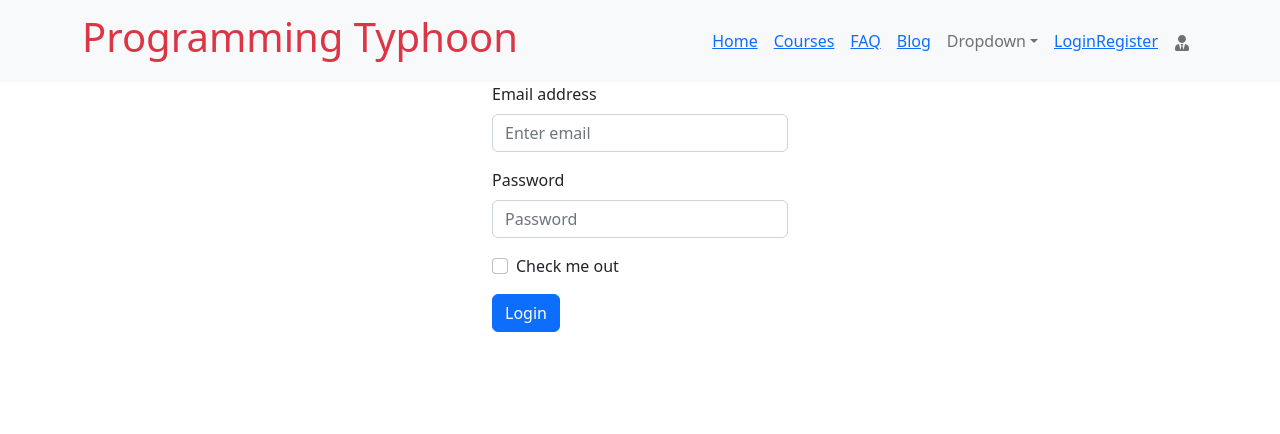
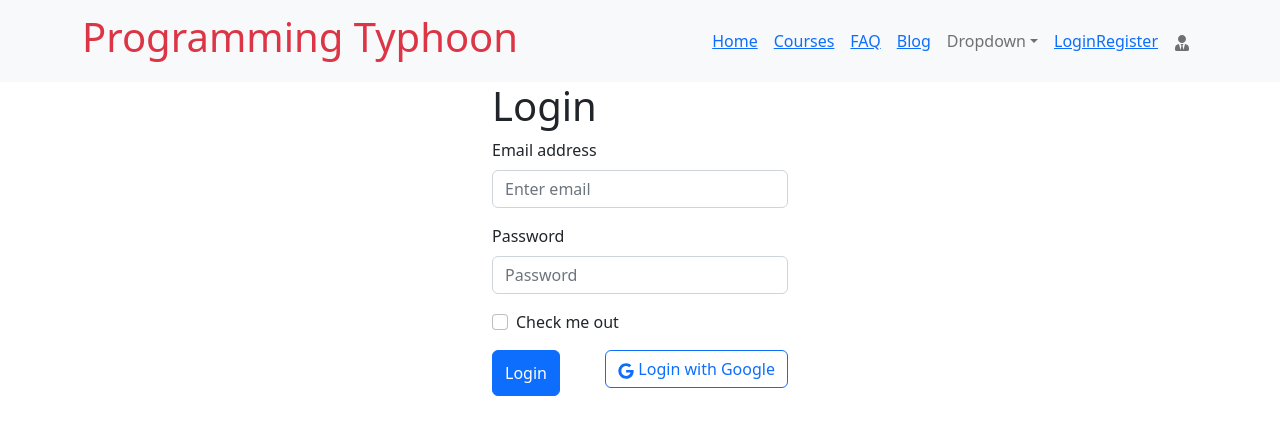
Before and after one commit to Abrahon/my-online-course-clients-repo, a React (Create React App) app: page /login in a window 1280 px wide. Shown: the top 434 px of the page. Built offline with nearby package versions, Linux system fonts and the light colour scheme; no server answers.

Commit message:
added google signIn

```diff
--- a/src/Component/Course/Course.js
+++ b/src/Component/Course/Course.js
@@ -19,7 +19,9 @@ const Course = ({ course }) => {
                     <Card.Title>{course_name}</Card.Title>
                     <Card.Title>{title}</Card.Title>
                     <Card.Text>{details.slice(0, 150) + '....'}</Card.Text>
-                    <Card.Text>{price}</Card.Text>
+                    <Card.Text > <h3 className='fw-bold text-success'>Price : {price}</h3>
+
+                    </Card.Text>
 
 
 
--- a/src/Pages/Login/Login/Login.js
+++ b/src/Pages/Login/Login/Login.js
@@ -7,6 +7,12 @@ import Form from 'react-bootstrap/Form';
 import toast from 'react-hot-toast';
 import { useLocation, useNavigate } from 'react-router';
 import { AuthContext } from '../../../contexts/AuthProvider/AuthProvider';
+import { FaGoogle} from "react-icons/fa";
+// import { GoogleAuthProvider } from "firebase/auth";
+
+import ButtonGroup from 'react-bootstrap/ButtonGroup';
+import { GoogleAuthProvider } from 'firebase/auth';
+
 
 
 const Login = () => {
@@ -51,11 +57,27 @@ const Login = () => {
 
 
     }
+    const {providerLogin}=useContext(AuthContext);
+
+    const googleProvider = new GoogleAuthProvider()
+
+    const handleGooglSignIn=()=>{
+      providerLogin(googleProvider)
+      .then(result=>{
+        const user = result.user;
+
+      })
+      .catch(error=>console.error(error))
+
+    }
     return (
-        <div>
-            <Container className='w-25 bg-'>
+        <div className=''>
+
+            <Container className='w-25'>
+              <h1>Login</h1>
+
             <Form onSubmit = {handleSubmit}>
-      <Form.Group className="mb-3" controlId="formBasicEmail">
+      <Form.Group className="mb-3 " controlId="formBasicEmail">
         <Form.Label>Email address</Form.Label>
         <Form.Control name="email" type="email" placeholder="Enter email" required/>
 
@@ -69,13 +91,21 @@ const Login = () => {
       <Form.Group className="mb-3" controlId="formBasicCheckbox">
         <Form.Check type="checkbox" label="Check me out" />
       </Form.Group>
+      <div className='d-flex justify-content-between'>
 
-      <Button variant="primary" type="submit">
+      <Button  variant="primary" type="submit">
         Login
       </Button>
+
       <Form.Text className="text-danger">
         {error}
         </Form.Text>
+
+              <ButtonGroup vertical>
+                <Button onClick={handleGooglSignIn} className='mb-2' variant="outline-primary"><FaGoogle></FaGoogle> Login with Google</Button>
+            </ButtonGroup>
+            </div>
+
     </Form>
     </Container>
         </div>
--- a/src/Pages/Routes/Routes.js
+++ b/src/Pages/Routes/Routes.js
@@ -10,6 +10,7 @@ import Home from "../Home/Home";
 import Login from "../Login/Login/Login";
 import Register from "../Login/Register/Register";
 import TermsAndCondition from "../Others/TermsAndCondition/TermsAndCondition";
+import PrivateRoute from "./PrivateRoute/PrivateRoute";
 //import PrivateRoute from "./PrivateRoute/PrivateRoute";
 
 
@@ -40,7 +41,7 @@ export const routes = createBrowserRouter([
 
             {
                 path: '/checkout',
-                element: <Checkout></Checkout>,
+                element: <PrivateRoute><Checkout></Checkout></PrivateRoute>,
                 loader: ({ params }) => fetch(`http://localhost:5000/courses/${params.id}`)
 
             },
--- a/src/contexts/AuthProvider/AuthProvider.js
+++ b/src/contexts/AuthProvider/AuthProvider.js
@@ -4,6 +4,10 @@ import {createUserWithEmailAndPassword, getAuth, onAuthStateChanged, sendEmailVe
 import app from '../../firebase/firebase';
 import { useState } from 'react';
 import { useEffect } from 'react';
+// import { getAuth } from 'firebase/auth'
+
+
+
 
  export const AuthContext = createContext()
  const auth =getAuth(app)
```
Also changed, not shown: src/Component/CourseDetails/CourseDetails.js (+5 -2 lines).
